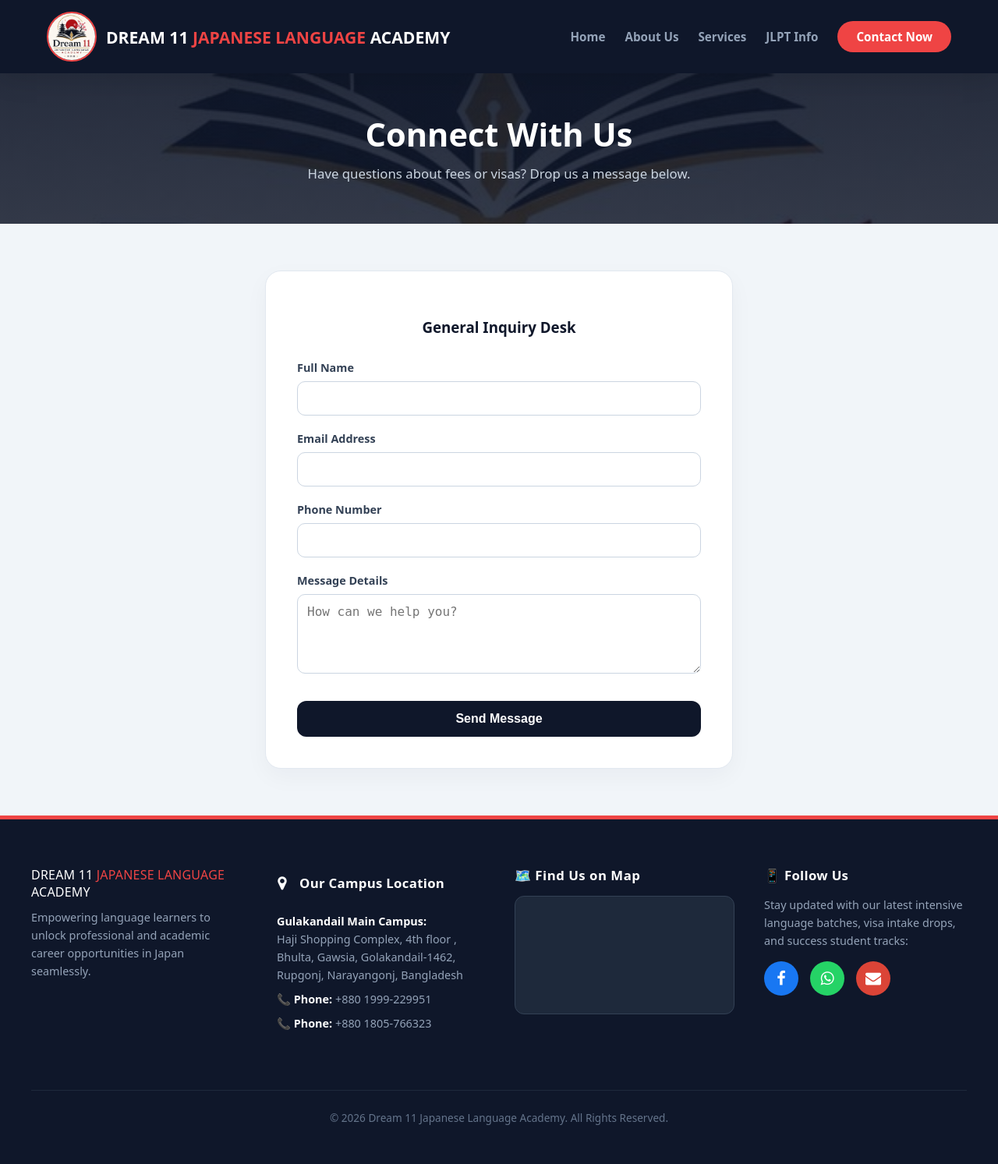
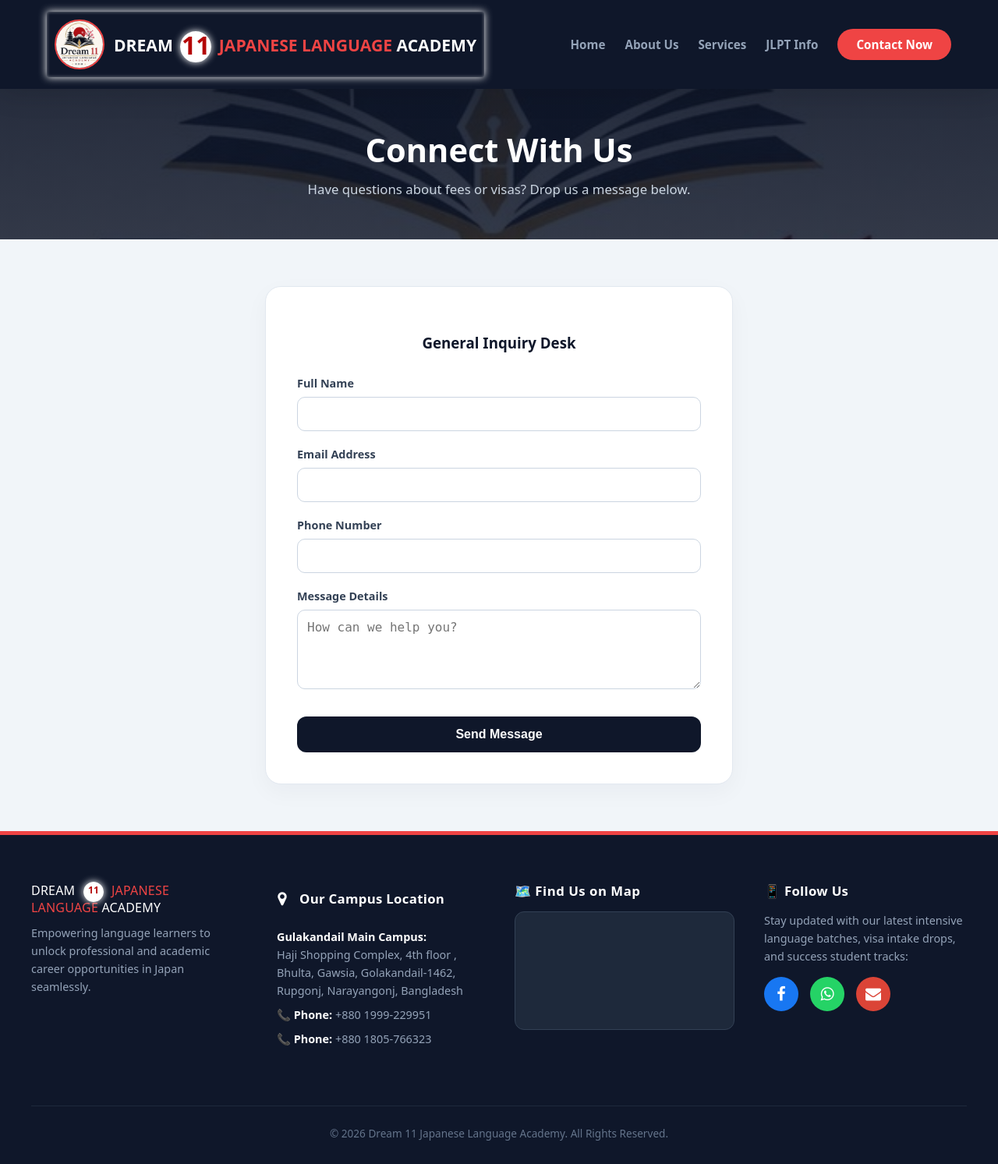
Before and after one commit to SR940/dream11-japanese-academy, a Django app: page /contact/ in a window 1280 px wide. Shown: the whole page at 78% size. Before the commit the page ends 1443 px from the top, so only its background shows below. Run offline with Django 5.2, Linux system fonts and the light colour scheme; grey boxes are pictures that could not be loaded.

Commit message:
Update style.css

```diff
--- a/static/css/style.css
+++ b/static/css/style.css
@@ -975,3 +975,60 @@
     width: 100% !important;
     height: 100% !important;
 }
+.brand-wrapper {
+    display: flex;
+    align-items: center;
+    padding: 10px;
+    box-shadow: 0 0 10px rgb(255, 255, 255), inset 0 0 4px rgba(255, 255, 255, 0.45);
+    text-decoration: none;
+}
+
+/* 3D scene box container context */
+.coin-scene-container {
+    perspective: 1000px;
+    display: inline-block;
+    vertical-align: middle;
+    margin: -19px 4px;
+}
+
+/* The actual physical coin asset structure layer */
+.flipping-coin-ele {
+    width: 36px;
+    height: 36px;
+    background: radial-gradient(circle, #ffffff 0%, #ffffff 70%, #f5f4f3 100%);
+    border: 2px solid #fcfcfc;
+    border-radius: 50%;
+    color: #b40707;
+    font-weight: 900;
+    font-size: 2rem;
+    line-height: 32px;
+    text-align: center;
+    box-shadow: 0 0 10px rgb(255, 255, 255), inset 0 0 4px rgba(255, 255, 255, 0.45);
+    display: inline-block;
+
+    /* 💡 AUTOMATED ENGINE TIMING: Executes a complete 3D Y-axis flip rotation cycle smoothly every 4 seconds indefinitely */
+    animation: autoSpinCoinLoop 4s cubic-bezier(0.4, 0, 0.2, 1) infinite;
+    transform-style: preserve-3d;
+}
+
+/* Defines the automatic rotation keyframe coordinates across the relative Y-Axis */
+@keyframes autoSpinCoinLoop {
+    0%, 75% {
+        transform: rotateY(0deg);
+    }
+    85% {
+        transform: rotateY(360deg); /* Performs an accelerated clean flip transition */
+    }
+    100% {
+        transform: rotateY(360deg);
+    }
+}
+
+/* Adjusts the coin size formatting row seamlessly inside your darker footer section view */
+.footer-coin-ele {
+    width: 22px;
+    height: 22px;
+    line-height: 18px;
+    font-size: 0.75rem;
+    margin: 0 2px;
+}
```
